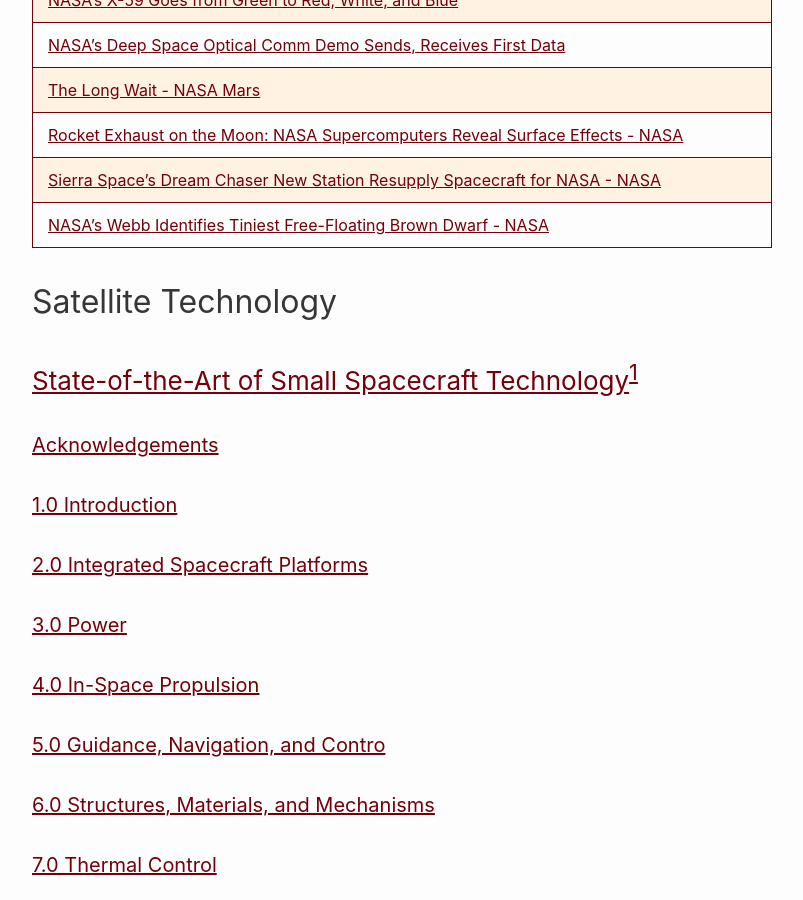
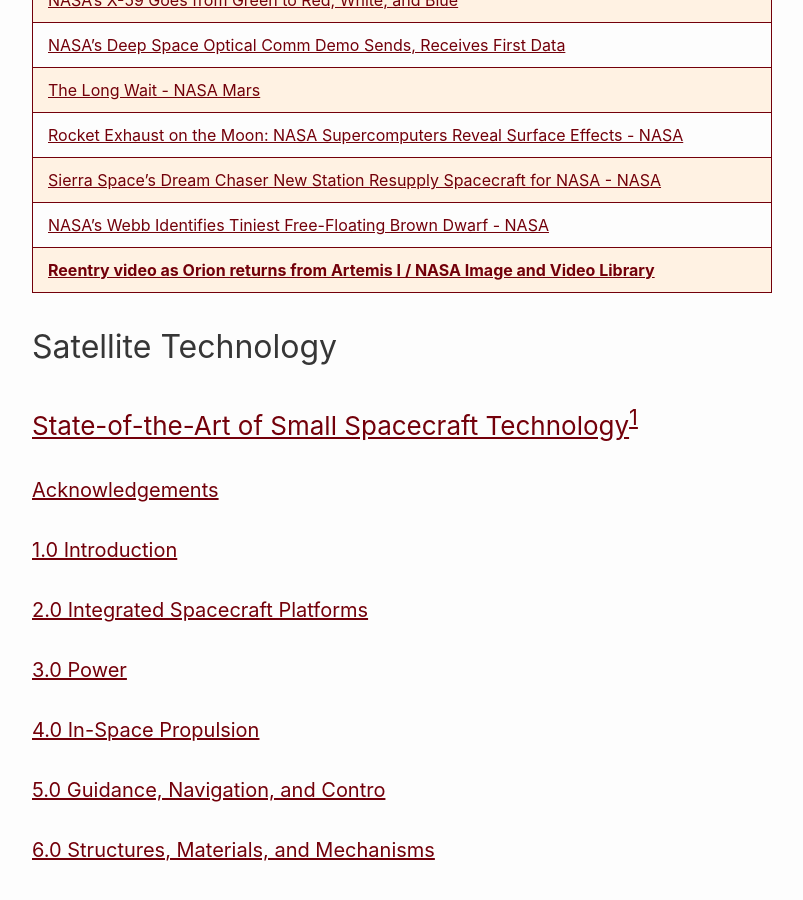
Before and after one commit to RalphHightower/RalphHightower, a Jekyll site: the page built from Government/NASA.md, in a window 1280 px wide and 900 px high, scrolled down 2201 px. Shown: the whole window, without its empty margins (238-1041 px from the left). Built offline with Jekyll 4.4.1, drawn with Linux system fonts in a browser that asks for light colours; our own code applies the rules of GitHub Pages for plain Markdown files.

Commit message:
[docs](web): NASA(Artemis Reentry Video)

```diff
--- a/Government/NASA.md
+++ b/Government/NASA.md
@@ -23,6 +23,7 @@
 | [Rocket Exhaust on the Moon: NASA Supercomputers Reveal Surface Effects - NASA](https://www.nasa.gov/general/rocket-exhaust-on-the-moon-nasa-supercomputers-reveal-surface-effects/ ) |
 | [Sierra Space’s Dream Chaser New Station Resupply Spacecraft for NASA - NASA](https://www.nasa.gov/missions/station/commercial-resupply/sierra-spaces-dream-chaser-new-station-resupply-spacecraft-for-nasa/ ) |
 | [NASA’s Webb Identifies Tiniest Free-Floating Brown Dwarf - NASA](https://www.nasa.gov/missions/webb/nasas-webb-identifies-tiniest-free-floating-brown-dwarf/ ) |
+| **[Reentry video as Orion returns from Artemis I / NASA Image and Video Library](https://images.nasa.gov/details/art001m1203451716 )** |
 
 ## Satellite Technology
 
```
